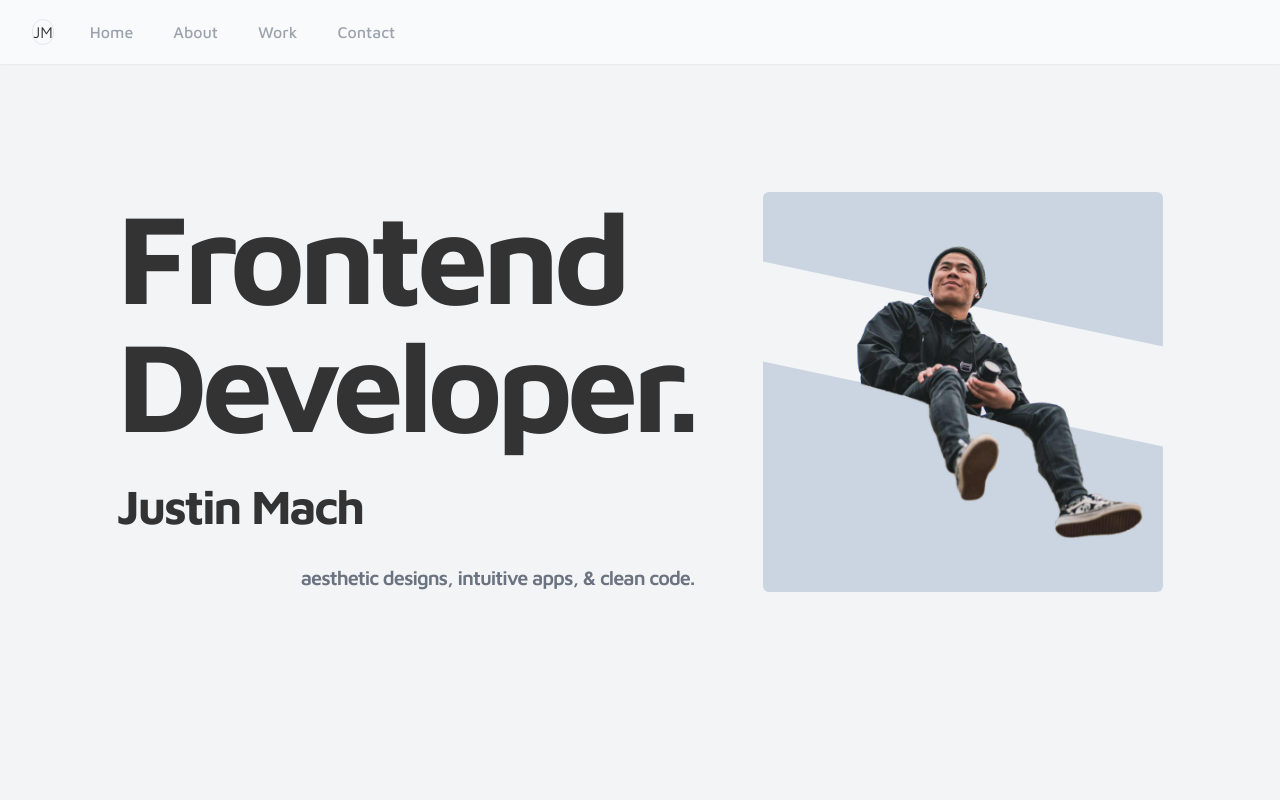
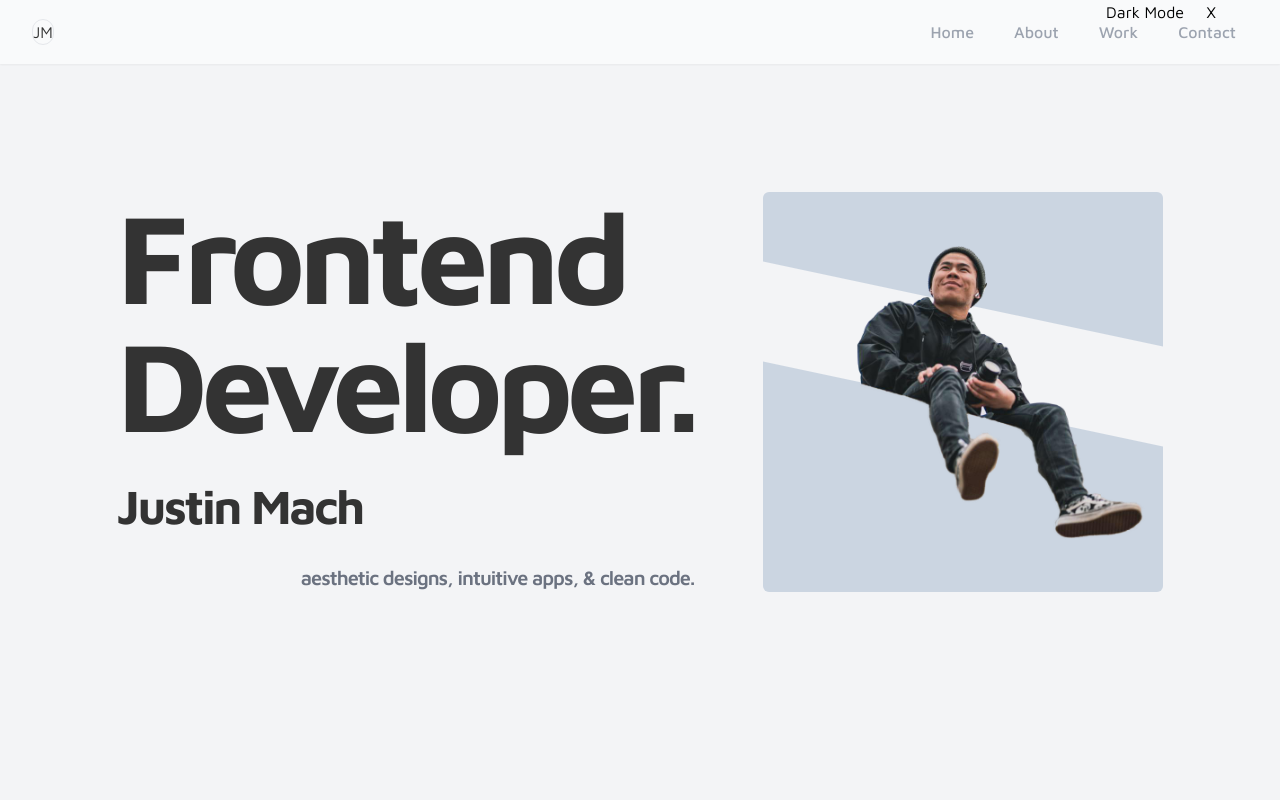
Before and after one commit to justinpmach/jm-devfolio, a Next.js app: page / in a window 1280 px wide. Shown: the top 800 px of the page. Built offline with nearby package versions, Linux system fonts and the light colour scheme.

Commit message:
Added dark mode setup, prepared navbar for mobile, added slide animations and fade in mods

```diff
--- a/app/components/animations/FadeInView.tsx
+++ b/app/components/animations/FadeInView.tsx
@@ -3,6 +3,14 @@ import { Variants, motion, useAnimation, useInView } from 'framer-motion';
 import { useEffect, useRef } from 'react';
 
 const fadeInVariants: Variants = {
+  hidden: {
+    clipPath: 'inset(50% 50% 90% 50% round 200px)',
+    transition: {
+      type: 'spring',
+      bounce: 0,
+      duration: 0.3,
+    },
+  },
   visible: {
     clipPath: 'inset(0% 0% 0% 0% round 200px)',
     transition: {
@@ -12,14 +20,6 @@ const fadeInVariants: Variants = {
       duration: 0.3,
       delayChildren: 0.2,
       staggerChildren: 0.05,
-    },
-  },
-  hidden: {
-    clipPath: 'inset(50% 50% 90% 50% round 200px)',
-    transition: {
-      type: 'spring',
-      bounce: 0,
-      duration: 0.3,
     },
   },
 };
--- a/app/components/header/Navbar.tsx
+++ b/app/components/header/Navbar.tsx
@@ -1,30 +1,100 @@
+'use client';
 import Link from 'next/link';
+import { Variants, motion } from 'framer-motion';
+import { useState } from 'react';
 
 const navItems = [
   {
+    id: 'home',
     title: 'Home',
     href: '/',
   },
   {
+    id: 'about',
     title: 'About',
     href: '#about',
   },
   {
+    id: 'work',
     title: 'Work',
     href: '#work',
   },
   {
+    id: 'contact',
     title: 'Contact',
     href: '#contact',
   },
 ];
 
+const navVariants: Variants = {
+  hidden: {
+    opacity: 0,
+    transition: {
+      type: 'spring',
+      bounce: 0,
+      duration: 0.3,
+    },
+  },
+  visible: {
+    opacity: 1,
+    transition: {
+      type: 'spring',
+      bounce: 0,
+      duration: 0.3,
+    },
+  },
+};
+
 export default function Navbar() {
+  const [hidden, setHidden] = useState(false);
+  const [darkMode, setDarkMode] = useState(false);
+
+  const scrollToSection = (sectionId: string) => {
+    if (sectionId === 'home') {
+      document.documentElement.scrollIntoView({
+        behavior: 'smooth',
+      });
+    } else {
+      const element = document.getElementById(sectionId);
+      if (element) element.scrollIntoView({ behavior: 'smooth' });
+    }
+  };
+
+  const handleDarkMode = () => {
+    setDarkMode(!darkMode);
+    if (darkMode) {
+      document.body.classList.remove('bg-gray-100');
+      document.body.classList.add('bg-neutral-900');
+    } else {
+      document.body.classList.add('bg-gray-100');
+      document.body.classList.remove('bg-neutral-900');
+    }
+  };
   return (
-    <nav className='sticky top-0 z-30 bg-gray-50 text-dark-gray shadow-sm'>
-      <div className='mx-auto max-w-7xl px-8'>
-        <div className='relative flex h-16 items-center justify-between'>
-          <div className='flex flex-1 items-center justify-start'>
+    <>
+      <button
+        className='absolute top-0 right-16 z-40'
+        onClick={() => {
+          setHidden(!hidden);
+        }}
+      >
+        X
+      </button>
+      <button
+        className='absolute top-0 right-24 z-40'
+        onClick={() => {
+          handleDarkMode();
+        }}
+      >
+        Dark Mode
+      </button>
+      <motion.nav
+        className='sticky top-0 z-30 bg-gray-50 text-dark-gray shadow-sm'
+        animate={hidden ? 'hidden' : 'visible'}
+        variants={navVariants}
+      >
+        <div className='mx-auto max-w-7xl px-8'>
+          <div className='relative flex h-16 items-center justify-between'>
             <div className='flex flex-shrink-0 items-center border rounded-full'>
               JM
             </div>
@@ -32,20 +102,20 @@ export default function Navbar() {
               <div className='flex space-x-4'>
                 {navItems.map((item, index) => {
                   return (
-                    <Link
+                    <button
                       key={index}
-                      href={item.href}
+                      onClick={() => scrollToSection(item.id)}
                       className=' text-gray-400 hover:bg-gray-200 hover:text-dark-gray rounded-md px-3 py-2 text-md font-medium'
                     >
                       {item.title}
-                    </Link>
+                    </button>
                   );
                 })}
               </div>
             </div>
           </div>
         </div>
-      </div>
-    </nav>
+      </motion.nav>
+    </>
   );
 }
--- a/app/components/sections/Hero.tsx
+++ b/app/components/sections/Hero.tsx
@@ -1,15 +1,18 @@
 import Image from 'next/image';
+import SlideIn from '../animations/SlideIn';
 
 export default function Hero() {
   return (
     <section id='home'>
       <div className='content justify-evenly pb-20'>
         <div className='flex flex-col justify-between rounded-sm'>
-          <span className='text-9xl font-bold tracking-tighter'>
-            Frontend
-            <br />
-            Developer.
-          </span>
+          <SlideIn>
+            <span className='text-9xl font-bold tracking-tighter'>
+              Frontend
+              <br />
+              Developer.
+            </span>
+          </SlideIn>
           <span className='text-5xl font-bold tracking-tighter'>
             Justin Mach
           </span>
```
